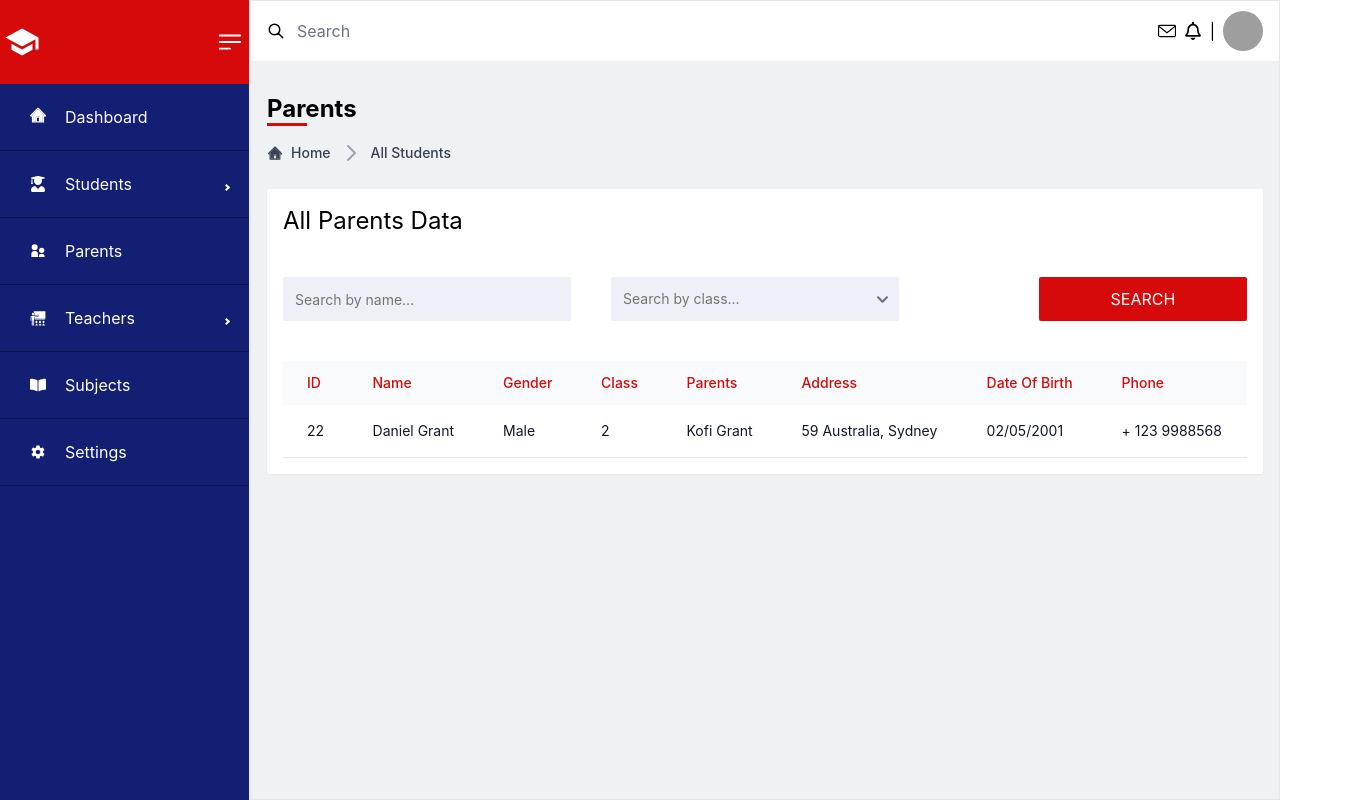
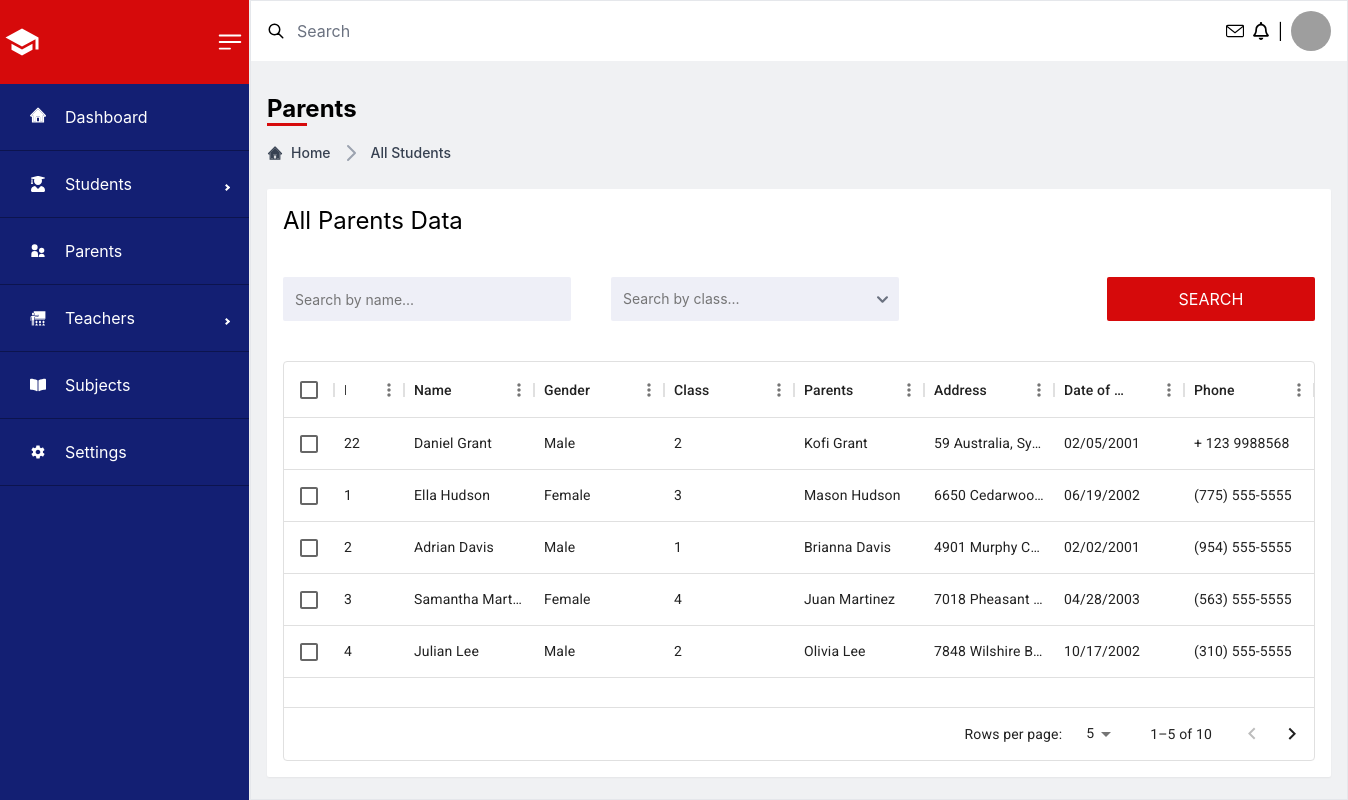
Before and after one commit to ais-sam/School-Management-System, a React (Create React App) app: page /home/parents in a window 1280 px wide. Shown: the whole page, 1348 px wide, since content can reach past the window. Built offline with nearby package versions, Linux system fonts and the light colour scheme; grey boxes are pictures that could not be loaded.

Commit message:
Edit table

```diff
--- a/package.json
+++ b/package.json
@@ -3,6 +3,10 @@
   "version": "0.1.0",
   "private": true,
   "dependencies": {
+    "@emotion/react": "^11.10.8",
+    "@emotion/styled": "^11.10.8",
+    "@mui/material": "^5.12.3",
+    "@mui/x-data-grid": "^6.3.1",
     "@testing-library/jest-dom": "^5.16.5",
     "@testing-library/react": "^13.4.0",
     "@testing-library/user-event": "^13.5.0",
--- a/src/components/global/Table.js
+++ b/src/components/global/Table.js
@@ -1,56 +1,188 @@
+import * as React from 'react';
+import { DataGrid } from '@mui/x-data-grid';
 
+const columns = [
+  { field: 'id', headerName: 'ID', width: 70 },
+  { field: 'name', headerName: 'Name', width: 130 },
+  { field: 'gender', headerName: 'Gender', width: 130 },
+  { field: 'class', headerName: 'Class', width: 130 },
+  { field: 'parents', headerName: 'Parents', width: 130 },
+  { field: 'address', headerName: 'Address', width: 130 },
+  { field: 'dateOfBirth', headerName: 'Date of Birth', width: 130 },
+  { field: 'phone', headerName: 'Phone', width: 130 },
 
-const Table = () => {
+];
+
+const rows = [
+  { id: 22, name: 'Daniel Grant', gender: 'Male', class: 2, parents: "Kofi Grant", address:"59 Australia, Sydney", dateOfBirth: "02/05/2001", phone: "+ 123 9988568" },
+  {
+    id: 1,
+    name: 'Ella Hudson',
+    gender: 'Female',
+    class: 3,
+    parents: 'Mason Hudson',
+    address: '6650 Cedarwood Drive, Carson City, NV 89701',
+    dateOfBirth: '06/19/2002',
+    phone: '(775) 555-5555'
+  },
+  {
+    id: 2,
+    name: 'Adrian Davis',
+    gender: 'Male',
+    class: 1,
+    parents: 'Brianna Davis',
+    address: '4901 Murphy Court, Pembroke Pines, FL 33028',
+    dateOfBirth: '02/02/2001',
+    phone: '(954) 555-5555'
+  },
+  {
+    id: 3,
+    name: 'Samantha Martinez',
+    gender: 'Female',
+    class: 4,
+    parents: 'Juan Martinez',
+    address: '7018 Pheasant Run, Dubuque, IA 52003',
+    dateOfBirth: '04/28/2003',
+    phone: '(563) 555-5555'
+  },
+  {
+    id: 4,
+    name: 'Julian Lee',
+    gender: 'Male',
+    class: 2,
+    parents: 'Olivia Lee',
+    address: '7848 Wilshire Boulevard, Los Angeles, CA 90036',
+    dateOfBirth: '10/17/2002',
+    phone: '(310) 555-5555'
+  },
+  {
+    id: 5,
+    name: 'Emily Taylor',
+    gender: 'Female',
+    class: 1,
+    parents: 'David Taylor',
+    address: '5694 Cedar Lane, Omaha, NE 68102',
+    dateOfBirth: '07/03/2001',
+    phone: '(402) 555-5555'
+  },
+  {
+    id: 6,
+    name: 'Luke Rodriguez',
+    gender: 'Male',
+    class: 3,
+    parents: 'Megan Rodriguez',
+    address: '2196 Lodgeville Road, Plymouth, MN 55441',
+    dateOfBirth: '11/12/2001',
+    phone: '(763) 555-5555'
+  },
+  {
+    id: 7,
+    name: 'Avery Lewis',
+    gender: 'Female',
+    class: 5,
+    parents: 'Sophia Lewis',
+    address: '2478 Aspen Court, Stockton, CA 95202',
+    dateOfBirth: '01/09/2003',
+    phone: '(209) 555-5555'
+  },
+  {
+    id: 8,
+    name: 'Mason Robinson',
+    gender: 'Male',
+    class: 4,
+    parents: 'Victoria Robinson',
+    address: '1730 Harron Drive, Freeland, WA 98249',
+    dateOfBirth: '03/22/2002',
+    phone: '(360) 555-5555'
+  },
+  {
+    id: 9,
+    name: 'Aria Phillips',
+    gender: 'Female',
+    class: 2,
+    parents: 'William Phillips',
+    address: '3543 Hillcrest Drive, Philadelphia, PA 19108',
+    dateOfBirth: '08/08/2001',
+    phone: '(215) 555-5555'
+  },
+];
+
+export default function DataTable() {
   return (
-    <div class="relative overflow-x-auto">
-      <table class="w-full text-sm text-left text-gray-500 dark:text-gray-400">
-        <thead class="text-[13px] text-d-red  uppercase bg-gray-50 dark:bg-gray-700 dark:text-gray-400">
-          <tr>
-            <th scope="col" class="px-6 py-3">
-              ID
-            </th>
-            <th scope="col" class="px-6 py-3">
-              Name
-            </th>
-            <th scope="col" class="px-6 py-3">
-              Gender
-            </th>
-            <th scope="col" class="px-6 py-3">
-              Class
-            </th>
-             <th scope="col" class="px-6 py-3">
-             Parents
-            </th>
-            <th scope="col" class="px-6 py-3">
-            Address
-            </th>
-            <th scope="col" class="px-6 py-3">
-            Date of Birth
-            </th>
-            <th scope="col" class="px-6 py-3">
-            Phone
-            </th>
-          </tr>
-        </thead>
-        <tbody>
-          <tr class="bg-white border-b dark:bg-gray-800 dark:border-gray-700">
-            <th scope="row" class="table_item">22</th>
-            <td class="table_item">Daniel Grant</td>
-            <td class="table_item">Male</td>
-            <td class="table_item">2</td>
-            <td class="table_item">Kofi Grant</td>
-            <td class="table_item">59 Australia, Sydney</td>
-            <td class="table_item">02/05/2001</td>
-            <td class="table_item">+ 123 9988568</td>
-          </tr>
-
-        </tbody>
-      </table>
+    <div style={{ height: 400, width: '100%' }}>
+      <DataGrid
+        rows={rows}
+        columns={columns}
+        initialState={{
+          pagination: {
+            paginationModel: { page: 0, pageSize: 5 },
+          },
+        }}
+        pageSizeOptions={[5, 10]}
+        checkboxSelection
+      />
     </div>
   );
 }
 
-export default Table
+
+
+
+
+
+
+
+// const Table = () => {
+//   return (
+//     <div class="relative overflow-x-auto">
+//       <table class="w-full text-sm text-left text-gray-500 dark:text-gray-400">
+//         <thead class="text-[13px] text-d-red  uppercase bg-gray-50 dark:bg-gray-700 dark:text-gray-400">
+//           <tr>
+//             <th scope="col" class="px-6 py-3">
+//               ID
+//             </th>
+//             <th scope="col" class="px-6 py-3">
+//               Name
+//             </th>
+//             <th scope="col" class="px-6 py-3">
+//               Gender
+//             </th>
+//             <th scope="col" class="px-6 py-3">
+//               Class
+//             </th>
+//              <th scope="col" class="px-6 py-3">
+//              Parents
+//             </th>
+//             <th scope="col" class="px-6 py-3">
+//             Address
+//             </th>
+//             <th scope="col" class="px-6 py-3">
+//             Date of Birth
+//             </th>
+//             <th scope="col" class="px-6 py-3">
+//             Phone
+//             </th>
+//           </tr>
+//         </thead>
+//         <tbody>
+//           <tr class="bg-white border-b dark:bg-gray-800 dark:border-gray-700">
+//             <th scope="row" class="table_item">22</th>
+//             <td class="table_item">Daniel Grant</td>
+//             <td class="table_item">Male</td>
+//             <td class="table_item">2</td>
+//             <td class="table_item">Kofi Grant</td>
+//             <td class="table_item">59 Australia, Sydney</td>
+//             <td class="table_item">02/05/2001</td>
+//             <td class="table_item">+ 123 9988568</td>
+//           </tr>
+
+//         </tbody>
+//       </table>
+//     </div>
+//   );
+// }
+
+// export default Table
 
 
 
```
Also changed, not shown: 1 other file (tests, documents, lock files or other folders).
